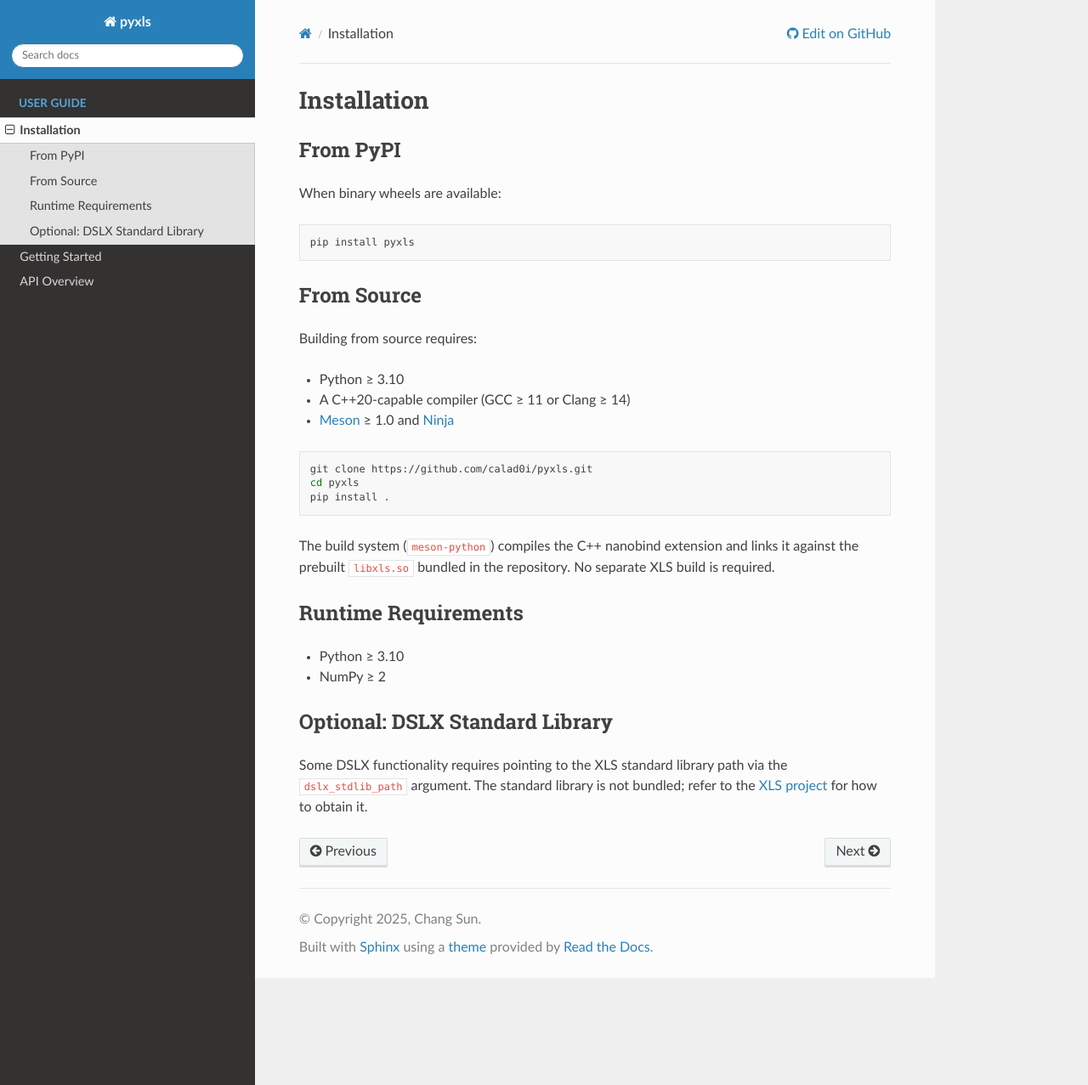
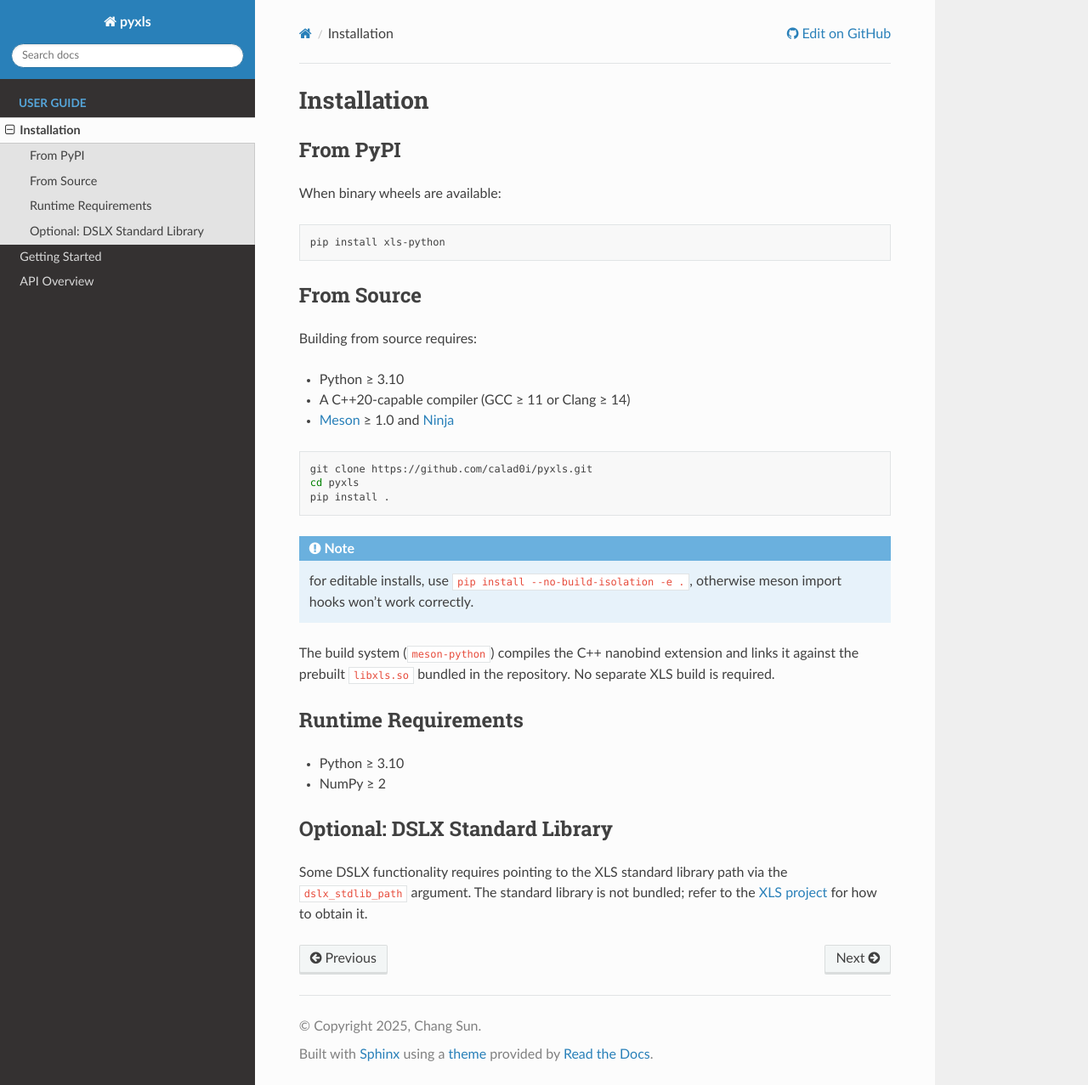
Before and after one commit to calad0i/pyxls, a Sphinx documentation site: the page built from docs/install.md, in a window 1280 px wide and 1277 px high. Shown: the whole window at 85% size. Built offline with Sphinx 7.4.7 and the Read the Docs theme 3.1.0, drawn with Linux system fonts in a browser that asks for light colours.

Commit message:
chore: build preparation

````diff
--- a/docs/install.md
+++ b/docs/install.md
@@ -5,7 +5,7 @@
 When binary wheels are available:
 
 ```bash
-pip install pyxls
+pip install xls-python
 ```
 
 ## From Source
@@ -22,6 +22,10 @@ cd pyxls
 pip install .
 ```
 
+```{note}
+for editable installs, use `pip install --no-build-isolation -e .`, otherwise meson import hooks won't work correctly.
+```
+
 The build system (`meson-python`) compiles the C++ nanobind extension and links it against the prebuilt `libxls.so` bundled in the repository. No separate XLS build is required.
 
 ## Runtime Requirements
--- a/pyproject.toml
+++ b/pyproject.toml
@@ -39,7 +39,7 @@ optional-dependencies.tests = [
 urls.repository = "https://github.com/calad0i/pyxls"
 
 [tool.meson-python]
-limited-api = true
+limited-api = false
 
 [tool.ruff]
 target-version = "py310"
````
Also changed, not shown: README.md (+1 -1 lines), 3 other files.
